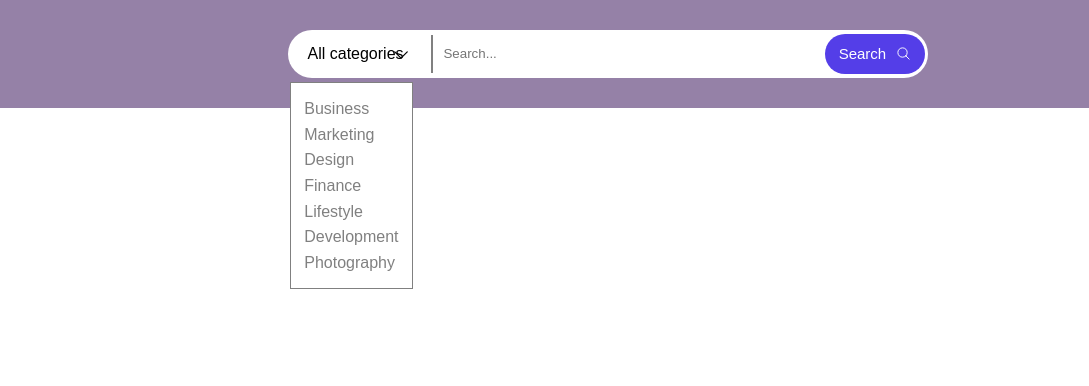
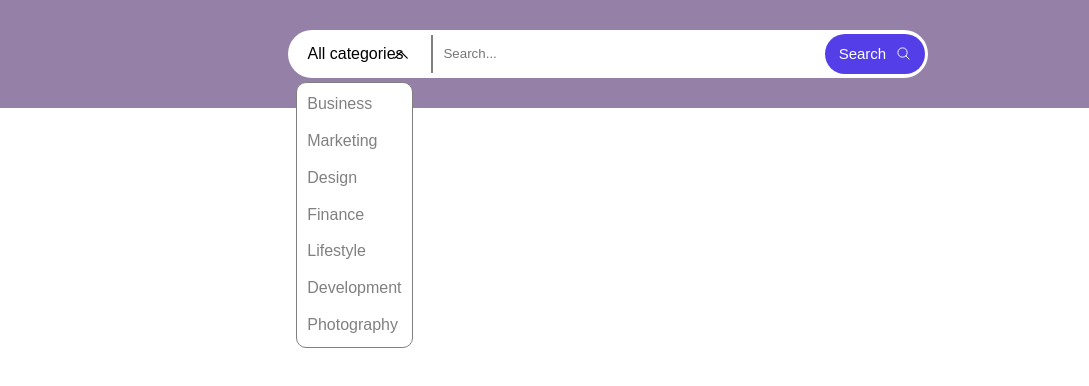
Before and after one commit to FyadMohammed/Intern-Initiate, a plain HTML site: page Task_3.html in a window 1280 px wide. In both pictures the pointer is over the icon 592 px from the left and 55 px from the top of the page. Shown: the top 386 px of the page, 191-1280 px from the left. Drawn offline with Linux system fonts and the light colour scheme.

Commit message:
hover animations added

```diff
--- a/Task_3.css
+++ b/Task_3.css
@@ -55,15 +55,15 @@ body{
     display: flex;
     position: relative;
 }
-.dropdown:hover{
-    display:flex;
-    transition:0.3s;
-}
+
 
 .options{
     display: flex;
     position: relative;
+
+
 }
+
 
 .options ul{
     display: flex;
@@ -74,9 +74,32 @@ body{
     color: grey;
     list-style:none;
     background-color: #fff;
-    padding: 13px;
+    padding: 3px;
+    border-color:transparent;
+    z-index: 2;
     border: 1px solid;
-    z-index: 2;
+    border-radius: 10px;
+    padding-left: 10px;
+    padding-right: 10px;
+    line-height: 2.3;
+
+    /* Animation */
+    opacity: 0;
+    visibility: hidden;
+    transition: 0.3s;
+}
+
+
+.options ul li:hover{
+    background-color: #543ee8;
+    transition: 0.3s;
+    color: white;
+}
+
+.dropdown:hover .options ul{
+    opacity:1;
+    visibility: visible;
+    transition: 0.3s;
 }
 .dropdown svg{
     color:black;
@@ -85,6 +108,14 @@ body{
     position: absolute;
     top: 4px;
     right:10px;
+
+}
+
+
+
+.dropdown:hover svg{
+    transform: rotate(180deg);
+    transition: 0.3s;
 }
 
 .dropdown p{
@@ -118,6 +149,12 @@ body{
     color: white;
     border: transparent;
 }
+
+.search:hover button{
+    transition: 0.4s;
+    background-color: black;
+    color: white;
+}
 .search button svg{
     width: 15px;
     height: 15px;
@@ -146,8 +183,15 @@ body{
     padding:15px;
     border: 1px solid;
     border-radius: 20px;
+    font-size: 15px;
     width: 70%;
     border: none;
+}
+
+.social_register_login button:hover{
+    color:white;
+    background-color: black;
+    transition: 0.4s;
 }
 
 .register{
```
